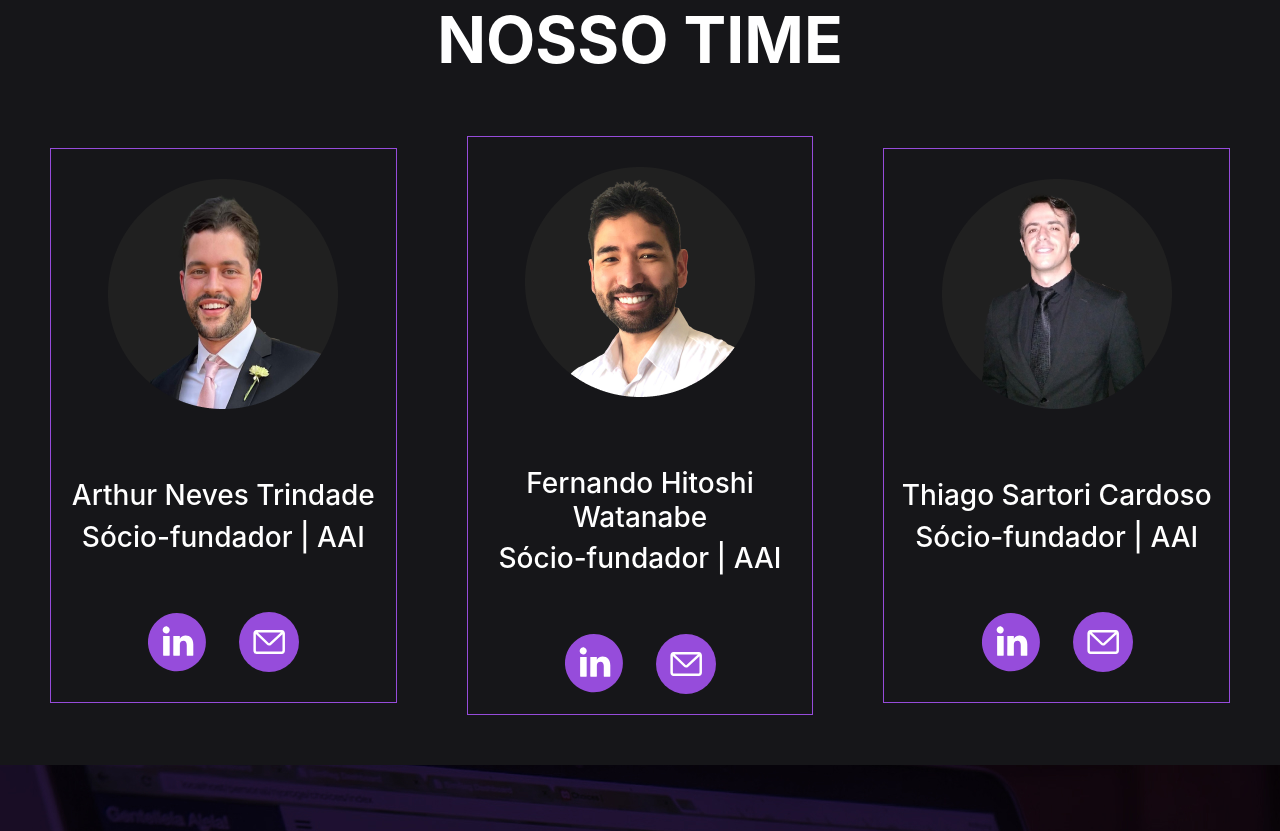
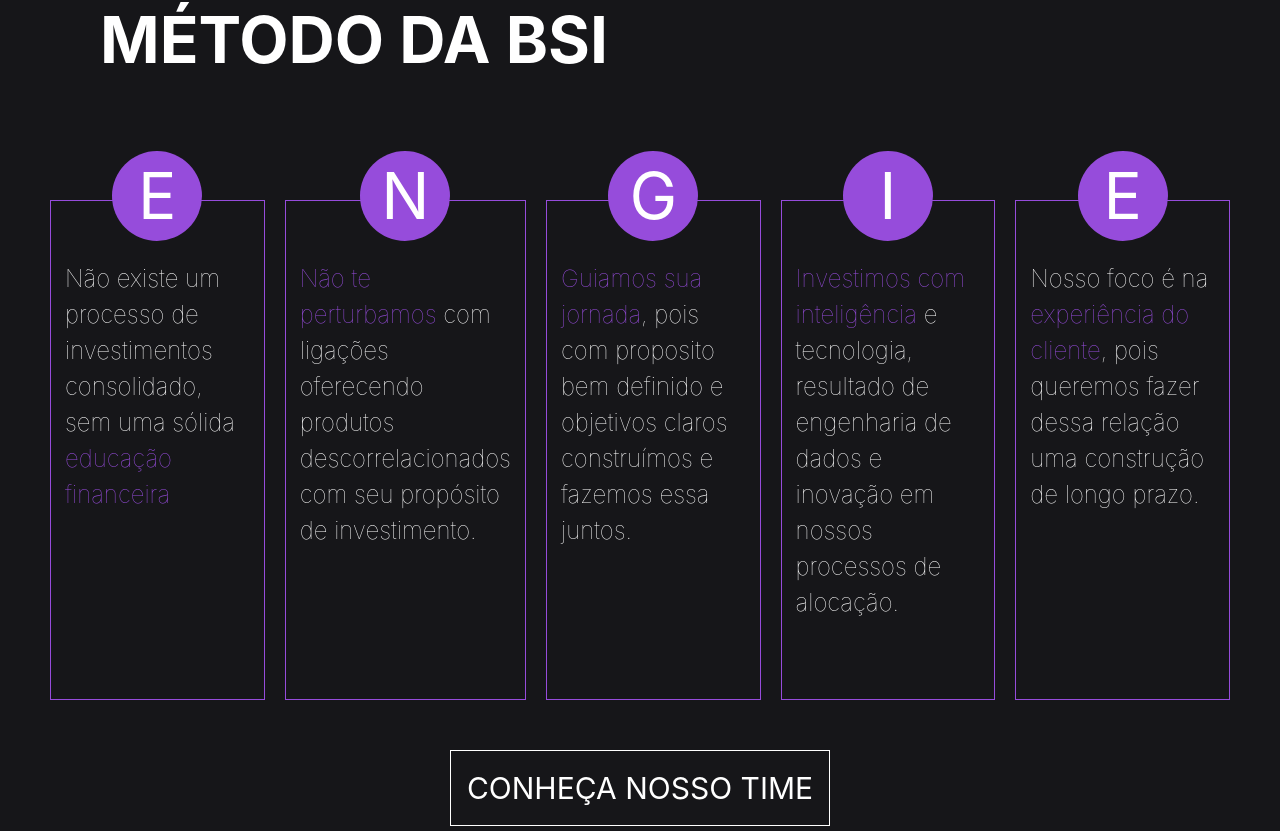
Before and after one commit to joaoveronezi/bsi-investments, a React (Create React App) app: page / in a window 1280 px wide. Shown: the part 1729-2560 px from the top of the page. Built offline with nearby package versions, Linux system fonts and the light colour scheme.

Commit message:
Adding BSI method section

```diff
--- a/src/components/Card/Card.jsx
+++ b/src/components/Card/Card.jsx
@@ -1,30 +1,19 @@
 /* eslint-disable react/prop-types */
 import React from "react";
-import socialIcon from "assets/images/linkedin-icon.svg";
-import mailIcon from "assets/images/mail-icon.svg";
 import {
-  CardWrapper, TextWrapper, SocialIconsWrapper, ImageWrapper,
+  CardWrapper, TextWrapper, LetterWrapper,
 } from "./Card.styles";
 
 const Card = ({
-  name, title, link1, profilePic
+  text, letter
 }) => (
   <CardWrapper>
-    <ImageWrapper>
-      <img src={profilePic} alt="profilepic" />
-    </ImageWrapper>
-    <TextWrapper>
-      <h3>{name}</h3>
-      <h3>{title}</h3>
-    </TextWrapper>
-    <SocialIconsWrapper>
-      <a href={link1} target="_blank" rel="noreferrer">
-        <img src={socialIcon} alt="Icon" />
-      </a>
-      <a href="mailto:contato@bsinvest.com.br" target="_blank" rel="noreferrer">
-        <img src={mailIcon} alt="Icon" />
-      </a>
-    </SocialIconsWrapper>
+    <LetterWrapper>
+      <span>
+        {letter}
+      </span>
+    </LetterWrapper>
+    <TextWrapper dangerouslySetInnerHTML={{ __html: text }} />
   </CardWrapper>
 );
 
--- a/src/components/Card/Card.styles.js
+++ b/src/components/Card/Card.styles.js
@@ -2,61 +2,59 @@ import styled from "styled-components";
 import sizes from "utils/breakpoints";
 
 export const CardWrapper = styled.div`
-  width: 100%;
-  height: 100%;
-  max-width: 480px;
-  max-height: 579px;
+  position: relative;
+  width: 275px;
+  height: 500px;
   border: 1px solid #964CDB;
   display: flex;
   flex-direction: column;
   align-items: center;
   justify-content: space;
-  color: white;
+  color: #fff;
   align-content: center;
-  @media(max-width: 1024px) {
-    gap: 60px;
+  @media(max-width: ${sizes.lg}) {
+    justify-content: center;
+    align-items: center;
+    width: 100%;
+    height: 160px;
+  }
+  @media(max-width: ${sizes.md}) {
     justify-content: space-between;
   }
-`;
-export const ImageWrapper = styled.div`
-  margin-top: 30px;
-  img {
-    width: 100%;
-    height: 100%;
-    max-width: 230px;
-    max-height: 230px;
-    object-fit: contain;
+  @media(max-width: ${sizes.sm}) {
+    height: 200px;
+  }
+  @media(max-width: ${sizes.xs}) {
+    height: 300px;
   }
 `;
 
 export const TextWrapper = styled.div`
-  text-align: center;
-  margin: 70px 0 50px 0;
-  font-size: 36px;
+  padding: 60px 14px 0px 14px;
+  span {
+    color: #964CDB;
+  }
+  p {
+    text-decoration: none;
+    font-weight: lighter;
+    font-size: 24px;
+  }
   @media(max-width: ${sizes.lg}) {
     margin: 0;
   }
 `;
 
-export const SocialIconsWrapper = styled.div`
-  width: 100%;
+export const LetterWrapper = styled.div`
+  position: absolute;
+  border-radius: 50%;
   display: flex;
   align-items: center;
   justify-content: center;
-  gap: 30px;
-  padding-bottom: 30px;
-  img {
-      width: 100%;
-      height: 100%;
-      max-width: 60px;
-      margin-right: 10px;
-    }
-    @media(max-width: ${sizes.lg}) {
-      gap: 15px;
-      padding-bottom: 0;
-      img {
-        max-width: 40px;
-        padding-bottom: 20px;
-      }
-    }
+  width: 90px;
+  height: 90px;
+  background: #964CDB;
+  top: -50px;
+  span {
+    font-size: 64px;
+  }
 `;
--- a/src/modules/v1/pages/WhoAreUs/WhoAreUs.jsx
+++ b/src/modules/v1/pages/WhoAreUs/WhoAreUs.jsx
@@ -1,29 +1,51 @@
+import { BannerButton } from "components/Banner/Banner.styles";
 import Card from "components/Card";
 import React from "react";
-import ThiagoPic from "assets/images/thiago.png";
-import FernandoPic from "assets/images/fernando.png";
-import ArturPic from "assets/images/arthur.png";
 
 import {
   WhoAreUsWrapper, CardsContainer, TitleWrapper
 } from "./WhoAreUs.styles";
 
-const WhoAreUs = () => (
+const WhoAreUs = () => {
+
+  const cardsCopy = [
+    {
+      letter: "E",
+      text: "<p>Não existe um processo de investimentos consolidado, sem uma sólida <span>educação financeira</span></p>",
+    },
+    {
+      letter: "N",
+      text: "<p><span>Não te perturbamos</span> com ligações oferecendo produtos descorrelacionados com seu propósito de investimento.</p>",
+    },
+    {
+      letter: "G",
+      text: "<p><span>Guiamos sua jornada</span>, pois com proposito bem definido e objetivos claros construímos e fazemos essa juntos.</p>",
+    },
+    {
+      letter: "I",
+      text: "<p><span>Investimos com inteligência</span> e tecnologia, resultado de engenharia de dados e inovação em nossos processos de alocação.</p>",
+    },
+    {
+      letter: "E",
+      text: "<p>Nosso foco é na <span>experiência do cliente</span>, pois queremos fazer dessa relação uma construção de longo prazo.</p>",
+    },
+  ];
+  return (
     <WhoAreUsWrapper>
       <TitleWrapper>
-      <h1>NOSSO TIME</h1>
+        <h2>MÉTODO DA BSI</h2>
       </TitleWrapper>
       <CardsContainer>
-      <Card
-        name="Arthur Neves Trindade"
-        title="Sócio-fundador | AAI"
-        link1="https://www.linkedin.com/in/arthur-trindade-b73261144/"
-        profilePic={ArturPic}
-      />
-      <Card name="Fernando Hitoshi Watanabe" title="Sócio-fundador | AAI" link1="https://www.linkedin.com/in/fernando-hitoshi-watanabe" profilePic={FernandoPic} />
-      <Card name="Thiago Sartori Cardoso" title="Sócio-fundador | AAI" link1="https://www.linkedin.com/in/thiago-sartori-73b18038" profilePic={ThiagoPic} />
+        {
+          cardsCopy.map(({ letter, text }) => (
+            <Card letter={letter} text={text} />
+          ))
+        }
       </CardsContainer>
+
+      <BannerButton type="button" style={{ margin: "0 auto" }}>CONHEÇA NOSSO TIME</BannerButton>
     </WhoAreUsWrapper>
   );
+};
 
 export default WhoAreUs;
--- a/src/modules/v1/pages/WhoAreUs/WhoAreUs.styles.js
+++ b/src/modules/v1/pages/WhoAreUs/WhoAreUs.styles.js
@@ -13,10 +13,8 @@ export const WhoAreUsWrapper = styled.div`
   font-family: 'Inter', sans-serif;
   font-style: normal;
   position: relative;
-  @media(max-width: 1024px) {
-    img {
-      width: 150px;
-    }
+  padding-bottom: 120px;
+  @media(max-width: ${sizes.md}) {
     p {
       font-size: 16px;
     }
@@ -28,9 +26,10 @@ export const WhoAreUsWrapper = styled.div`
 `;
 
 export const TitleWrapper = styled.div`
-  margin-bottom: 50px;
-  margin-top: 50px;
-  h1 {
+  margin: 50px 0px;
+  padding: 0px 0px 64px 100px;
+  display: flex;
+  h2 {
     font-family: 'Inter', sans-serif;
     font-style: normal;
     font-weight: bold;
@@ -50,7 +49,7 @@ export const TitleWrapper = styled.div`
     margin-top: 120px;
   }
   @media(max-width: ${sizes.sm}) {
-    h1 {
+    h2 {
       font-size: 36px;
     }
     p {
@@ -63,14 +62,20 @@ export const CardsContainer = styled.div`
   display: flex;
   align-items: center;
   justify-content: center;
-  gap: 70px;
+  gap: 55px;
   margin-bottom: 50px;
   padding: 0 35px;
 
+  @media(max-width: ${sizes.xlg}) {
+    gap: 20px;
+  }
   @media(max-width: ${sizes.xxlg}) {
     padding: 0 50px;
   }
   @media(max-width: ${sizes.lg}) {
     flex-direction: column;
   }
+  @media(max-width: ${sizes.xs}) {
+    gap: 50px;
+  }
 `;
```
Lines whose indentation alone changed are shown as unchanged.
